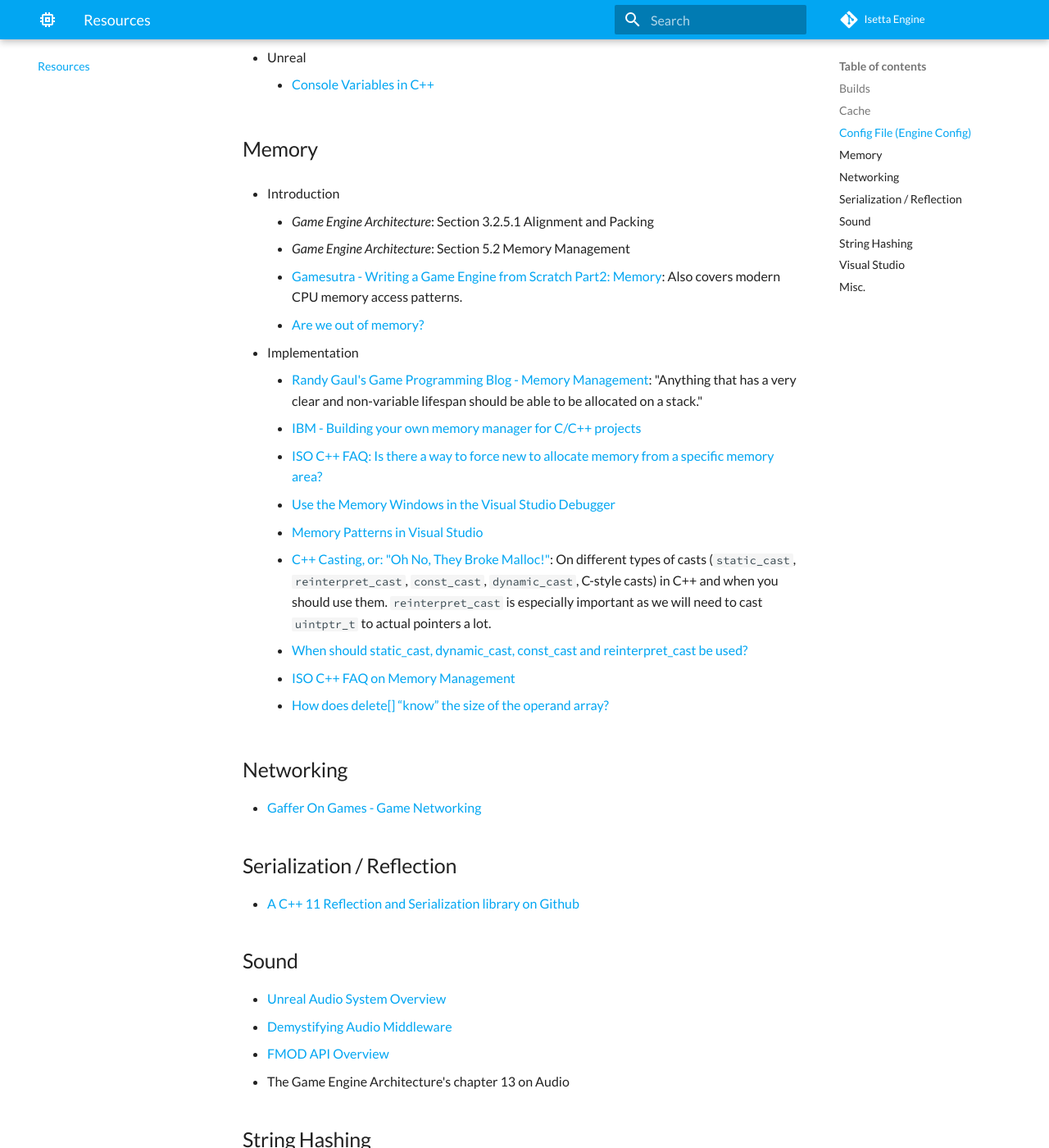
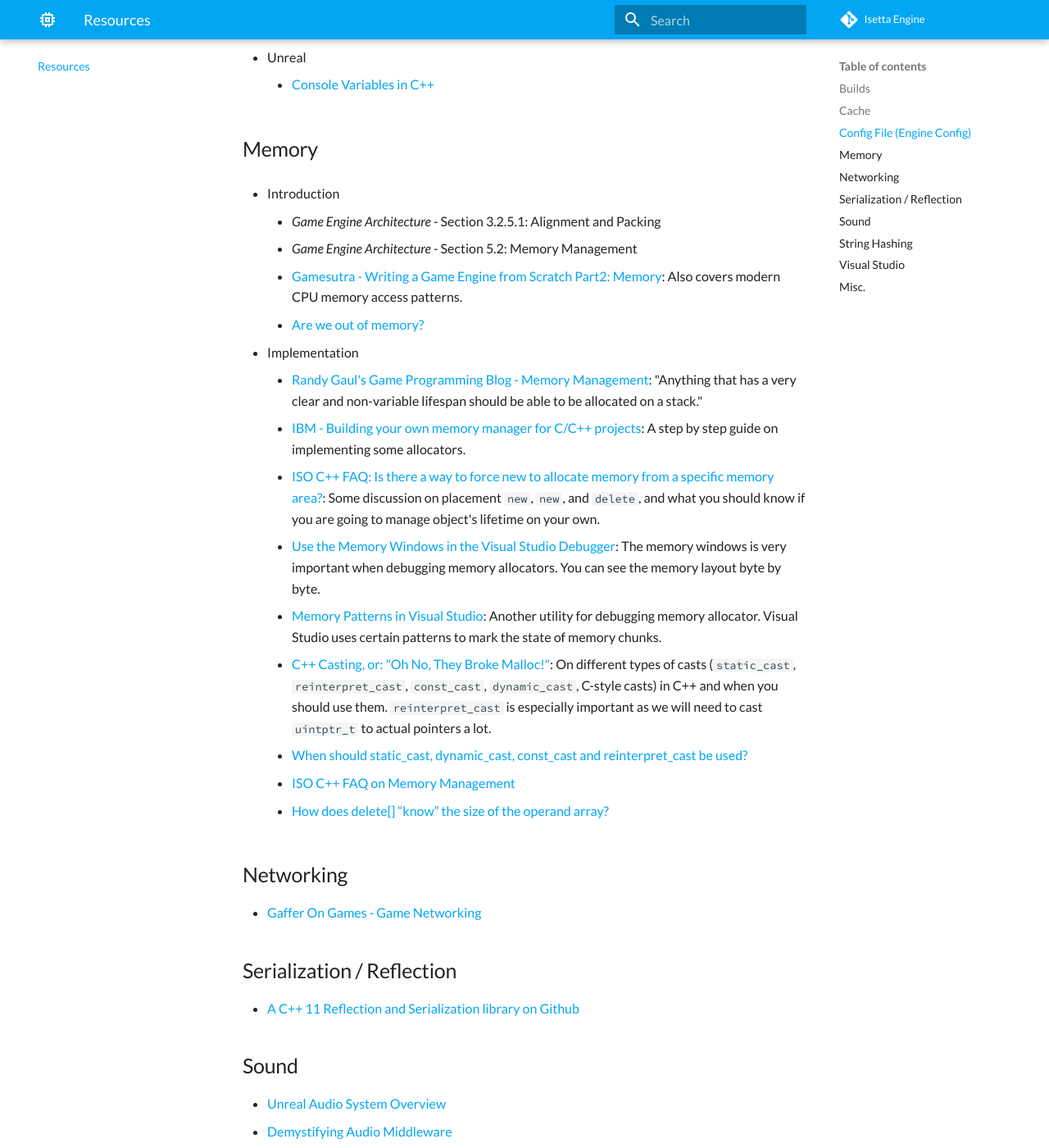
Before and after one commit to Isetta-Team/Isetta-Website-Raw, an MkDocs documentation site: the page built from docs/resources.md, in a window 1280 px wide and 1400 px high, scrolled down 1017 px. Shown: the whole window at 82% size. Built offline with MkDocs 1.6.1 and Material for MkDocs 9.7.7, drawn with Linux system fonts in a browser that asks for light colours; comment, search, counter and statistics services are not loaded; some of the changed text lies outside the part shown.

```diff
--- a/docs/resources.md
+++ b/docs/resources.md
@@ -41,17 +41,17 @@ Useful articles/resources we used during the development of Isetta
 
 ## Memory
 * Introduction
-	* *Game Engine Architecture*: Section 3.2.5.1 Alignment and Packing
-	* *Game Engine Architecture*: Section 5.2 Memory Management
+	* *Game Engine Architecture* - Section 3.2.5.1: Alignment and Packing
+	* *Game Engine Architecture* - Section 5.2: Memory Management
 	* [Gamesutra - Writing a Game Engine from Scratch Part2: Memory](https://www.gamasutra.com/blogs/MichaelKissner/20151104/258271/Writing_a_Game_Engine_from_Scratch__Part_2_Memory.php): Also covers modern CPU memory access patterns.
 	* [Are we out of memory?](http://www.swedishcoding.com/2008/08/31/are-we-out-of-memory/)
 
 * Implementation
 	* [Randy Gaul's Game Programming Blog - Memory Management](http://www.randygaul.net/2014/07/30/memory-management/): "Anything that has a very clear and non-variable lifespan should be able to be allocated on a stack."
-	* [IBM - Building your own memory manager for C/C++ projects](https://www.ibm.com/developerworks/aix/tutorials/au-memorymanager/index.html)
-	* [ISO C++ FAQ: Is there a way to force new to allocate memory from a specific memory area?](https://isocpp.org/wiki/faq/dtors#memory-pools)
-	* [Use the Memory Windows in the Visual Studio Debugger](https://docs.microsoft.com/en-us/visualstudio/debugger/memory-windows?view=vs-2017)
-	* [Memory Patterns in Visual Studio](https://stackoverflow.com/questions/127386/in-visual-studio-c-what-are-the-memory-allocation-representations)
+	* [IBM - Building your own memory manager for C/C++ projects](https://www.ibm.com/developerworks/aix/tutorials/au-memorymanager/index.html): A step by step guide on implementing some allocators.
+	* [ISO C++ FAQ: Is there a way to force new to allocate memory from a specific memory area?](https://isocpp.org/wiki/faq/dtors#memory-pools): Some discussion on placement `new`, `new`, and `delete`, and what you should know if you are going to manage object's lifetime on your own.
+	* [Use the Memory Windows in the Visual Studio Debugger](https://docs.microsoft.com/en-us/visualstudio/debugger/memory-windows?view=vs-2017): The memory windows is very important when debugging memory allocators. You can see the memory layout byte by byte.
+	* [Memory Patterns in Visual Studio](https://stackoverflow.com/questions/127386/in-visual-studio-c-what-are-the-memory-allocation-representations): Another utility for debugging memory allocator. Visual Studio uses certain patterns to mark the state of memory chunks.
 	* [C++ Casting, or: "Oh No, They Broke Malloc!"](https://embeddedartistry.com/blog/2017/2/28/c-casting-or-oh-no-we-broke-malloc): On different types of casts (`static_cast`, `reinterpret_cast`, `const_cast`, `dynamic_cast`, C-style casts) in C++ and when you should use them. `reinterpret_cast` is especially important as we will need to cast `uintptr_t` to actual pointers a lot.
 	* [When should static_cast, dynamic_cast, const_cast and reinterpret_cast be used?](https://stackoverflow.com/questions/332030/when-should-static-cast-dynamic-cast-const-cast-and-reinterpret-cast-be-used)
 	* [ISO C++ FAQ on Memory Management](https://isocpp.org/wiki/faq/freestore-mgmt)
```
Also changed, not shown: other parts of docs/resources.md (+1 -1 lines), docs/blogs/engine-architecture.md (+1 -1 lines).
